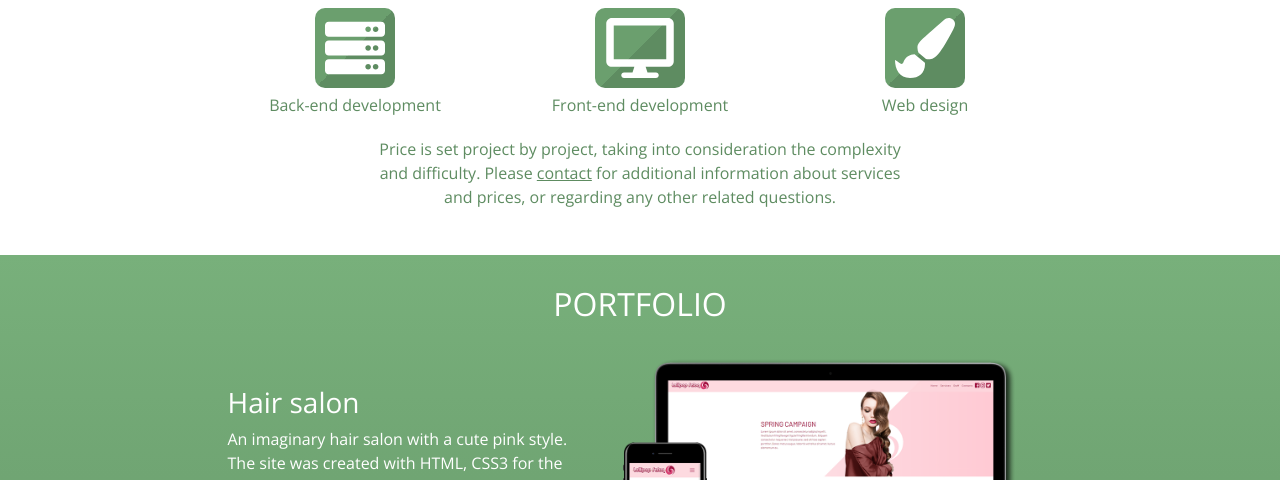
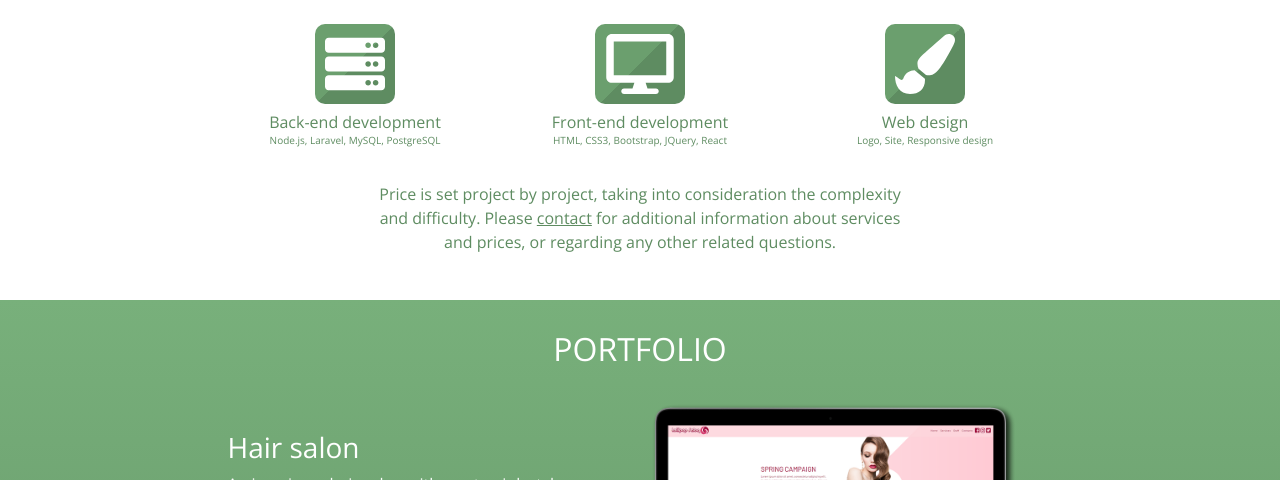
Before and after one commit to krav6/saboya, a plain HTML site: page index.html in a window 1280 px wide. Shown: the part 620-1100 px from the top of the page. Drawn offline with nearby package versions, Linux system fonts and the light colour scheme.

Commit message:
[feat] Added services keywords

```diff
--- a/index.html
+++ b/index.html
@@ -66,27 +66,34 @@
         <div class="container">
             <h2 class="section__title">SERVICES</h2>
             <div class="row justify-content-center">
-                <div class="col-md-3">
+                <div class="col-md-3 pt-3">
                     <div id="back-end-icon" class="effect__appear">
                         <i class="fas fa-server fa-5x section__icon" data-fa-transform="shrink-4"></i>
-                        <p class="section__text">Back-end development</p>
+                        <p class="section__text">Back-end development
+                            <br>
+                            <span class="section__text--small"> Node.js, Laravel, MySQL, PostgreSQL </span>
+                        </p>
                     </div>
                 </div>
-                <div class="col-md-3">
+                <div class="col-md-3 pt-3">
                     <div id="front-end-icon" class="effect__appear">
                         <i class="fas fa-desktop fa-5x section__icon" data-fa-transform="shrink-4"></i>
-                        <p class="section__text">Front-end development</p>
+                        <p class="section__text">Front-end development<br>
+                        <span class="section__text--small"> HTML, CSS3, Bootstrap, JQuery, React </span>
+                        </p>
                     </div>
                 </div>
-                <div class="col-md-3">
+                <div class="col-md-3 pt-3">
                     <div id="design-icon" class="effect__appear">
                         <i class="fas fa-paint-brush fa-5x section__icon" data-fa-transform="shrink-4"></i>
-                        <p class="section__text">Web design</p>
+                        <p class="section__text">Web design<br>
+                        <span class="section__text--small"> Logo, Site, Responsive design </span>
+                        </p>
                     </div>
                 </div>
             </div>
             <div class="row justify-content-center">
-                <div class="col-md-6 text-center">
+                <div class="col-md-6 text-center pt-3">
                     <p class="effect__appear" id="services-description">Price is set project by project, taking into consideration the complexity and difficulty. Please
                         <a class="section__link--green section__link--underline" href="#contact">contact</a> for additional information about services and prices, or regarding any other related
                         questions.
--- a/public/css/styles.css
+++ b/public/css/styles.css
@@ -90,8 +90,13 @@ footer {
 }
 
 .section__text {
-  margin-top: 5px;
+  margin-top: 10px;
   margin-bottom: 20px;
+  line-height: 1;
+}
+
+.section__text--small {
+  font-size: x-small;
 }
 
 .section__logo {
```
